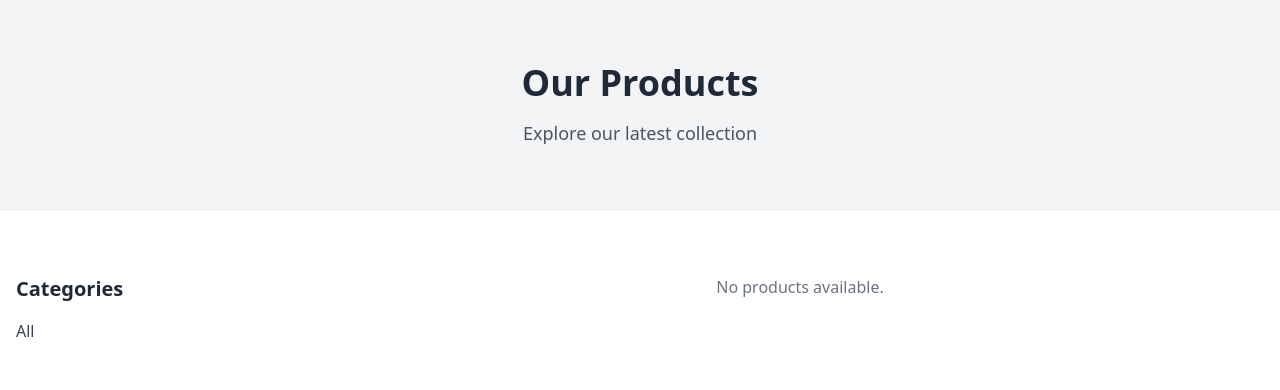
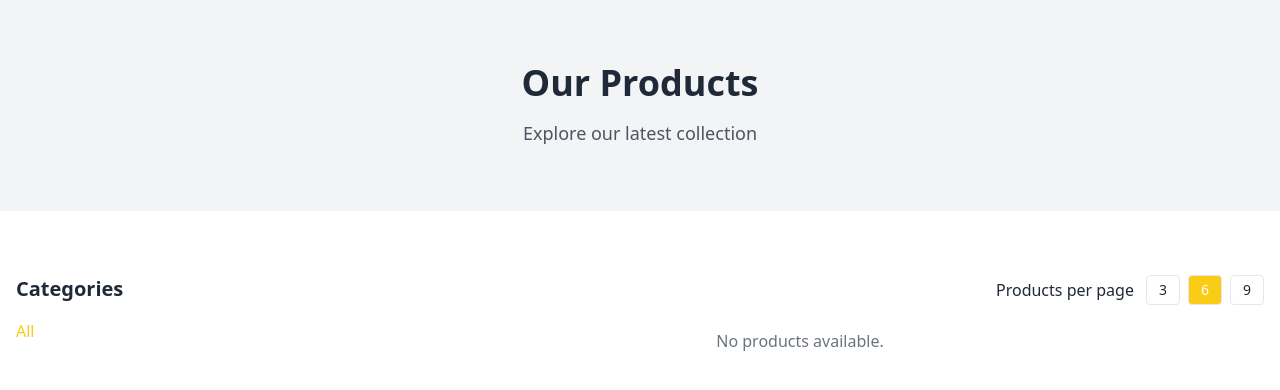
Before and after one commit to Naira98/e-commerce-django, a Django app: page /products/ in a window 1280 px wide. Shown: the part 61-451 px from the top of the page. Run offline with Django 5.2, Linux system fonts and the light colour scheme; data that the repository does not hold is empty; some libraries are stand-ins or nearby versions.

Commit message:
adding category and per page filtering

```diff
--- a/products/urls.py
+++ b/products/urls.py
@@ -4,6 +4,5 @@ from . import views
 
 urlpatterns = [
     path("", views.products, name="products"),
-    path("category/<int:category_id>", views.products_by_category, name="products_by_category"),
     path("details/<int:product_id>", views.product_details, name="product_details"),
 ]
--- a/products/views.py
+++ b/products/views.py
@@ -3,25 +3,43 @@ from .models import Product, Category
 
 
 def products(request):
-    return render(
-        request,
-        "products/products.html",
-        {
-            "products": Product.objects.order_by("id"),
-            "categories": Category.objects.all(),
-        },
-    )
+    try:
+        category_id = request.GET.get("category")
+        category_id = int(category_id) if category_id else None
+    except ValueError:
+        category_id = None
+
+    try:
+        page_number = int(request.GET.get("page"))
+    except:
+        page_number = 1
+
+    per_page_options = [3, 6, 9]
+    try:
+        per_page = int(request.GET.get("per_page"))
+        if per_page not in per_page_options:
+            per_page = 6
+    except:
+        per_page = 6
 
 
-def products_by_category(request, category_id):
-    return render(
-        request,
-        "products/products.html",
-        {
-            "products": Product.objects.order_by("id").filter(category=category_id),
-            "categories": Category.objects.all(),
-        },
-    )
+    categories = Category.objects.all()
+
+    if category_id:
+        products = Product.objects.filter(categories__id=category_id)
+    else:
+        products = Product.objects.all()
+
+
+    context = {
+        "products": products[per_page * (page_number - 1) : page_number * per_page],
+        "categories": categories,
+        "selected_category": category_id,
+        "per_page": per_page,
+        "per_page_options": per_page_options,
+    }
+
+    return render(request, "products/products.html", context)
 
 
 def product_details(request, product_id):
--- a/templates/components/products_categories.html
+++ /dev/null
@@ -1,20 +0,0 @@
-<h2 class="text-xl font-semibold mb-4">Categories</h2>
-<ul class="space-y-2">
-  <li>
-    <a
-      href="{% url 'products' %}"
-      class="text-gray-700 hover:text-yellow-400 transition"
-      >All</a
-    >
-  </li>
-  {% for category in categories %}
-  <li>
-    <a
-      href="{% url 'products_by_category' category.id %}"
-      class="text-gray-700 hover:text-yellow-400 transition"
-    >
-      {{ category.name }}
-    </a>
-  </li>
-  {% endfor %}
-</ul>
--- /dev/null
+++ b/templates/products/components/products_categories.html
@@ -0,0 +1,21 @@
+<h2 class="text-xl font-semibold mb-4">Categories</h2>
+<ul class="space-y-2">
+  <li>
+    <a
+      href="{% url 'products' %}?{% if per_page %}per_page={{ per_page }}{% endif %}"
+      class="hover:text-yellow-400 transition {% if not selected_category %} text-yellow-400 {% endif %}"
+    >
+      All
+    </a>
+  </li>
+  {% for category in categories %}
+  <li>
+    <a
+      href="{% url 'products' %}?category={{ category.id }}{% if per_page %}&per_page={{ per_page }}{% endif %}"
+      class="hover:text-yellow-400 transition {% if selected_category == category.id %} text-yellow-400 {% endif %}"
+    >
+      {{ category.name }}
+    </a>
+  </li>
+  {% endfor %}
+</ul>
--- /dev/null
+++ b/templates/products/components/products_per_page.html
@@ -0,0 +1,25 @@
+<form method="get" class="flex justify-end items-center gap-3 flex-wrap">
+    {% if selected_category %}
+    <input type="hidden" name="category" value="{{ selected_category }}">
+    {% endif %}
+
+    <span class="font-medium">Products per page</span>
+    <div class="flex gap-2">
+    {% for option in per_page_options %}
+        <label>
+        <input
+            type="radio"
+            name="per_page"
+            value="{{ option }}"
+            class="hidden peer"
+            {% if per_page == option %}checked{% endif %}
+            onchange="this.form.submit()"
+        />
+        <div class="px-3 py-1 border rounded cursor-pointer text-sm font-medium
+                    peer-checked:bg-yellow-400 peer-checked:text-white hover:bg-yellow-300 transition">
+            {{ option }}
+        </div>
+        </label>
+    {% endfor %}
+    </div>
+</form>
--- a/templates/products/products.html
+++ b/templates/products/products.html
@@ -5,17 +5,24 @@
   {% load static %}
 
   {% include "components/navbar.html" with active='products' %}
-
   {% include "components/header.html" with title='Our Products' paragraph='Explore our latest collection' %}
 
   <section class="py-16">
     <div class="max-w-7xl mx-auto px-4 grid grid-cols-1 md:grid-cols-4 gap-8">
 
+      <!-- Sidebar: Categories -->
       <aside class="md:col-span-1">
-                {% include 'components/products_categories.html' with categories=categories %}
+        {% include 'products/components/products_categories.html' with categories=categories per_page=per_page %}
       </aside>
 
-            <div class="md:col-span-3 grid grid-cols-1 sm:grid-cols-2 lg:grid-cols-3 gap-8">
+      <!-- Main Content -->
+      <div class="md:col-span-3 flex flex-col gap-6">
+
+        <!-- Products per page -->
+        {% include 'products/components/products_per_page.html' with per_page_options=per_page_options selected_category=selected_category %}
+
+        <!-- Products Grid -->
+        <div class="grid grid-cols-1 sm:grid-cols-2 lg:grid-cols-3 gap-8">
           {% for product in products %}
             {% include "components/product_card.html" with product=product %}
           {% empty %}
@@ -26,5 +33,6 @@
         </div>
 
       </div>
+    </div>
   </section>
 {% endblock body %}
```
Lines whose indentation alone changed are shown as unchanged.
